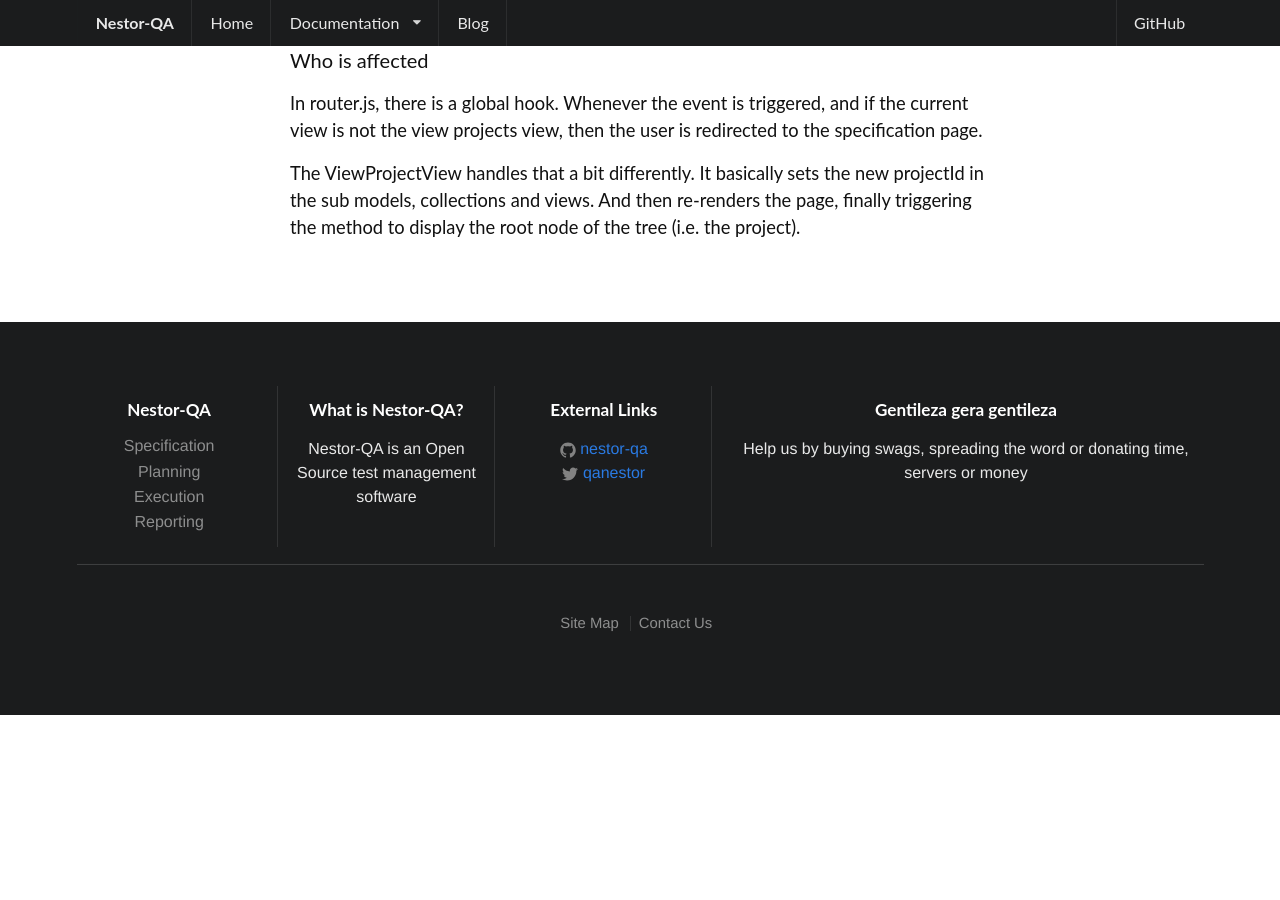
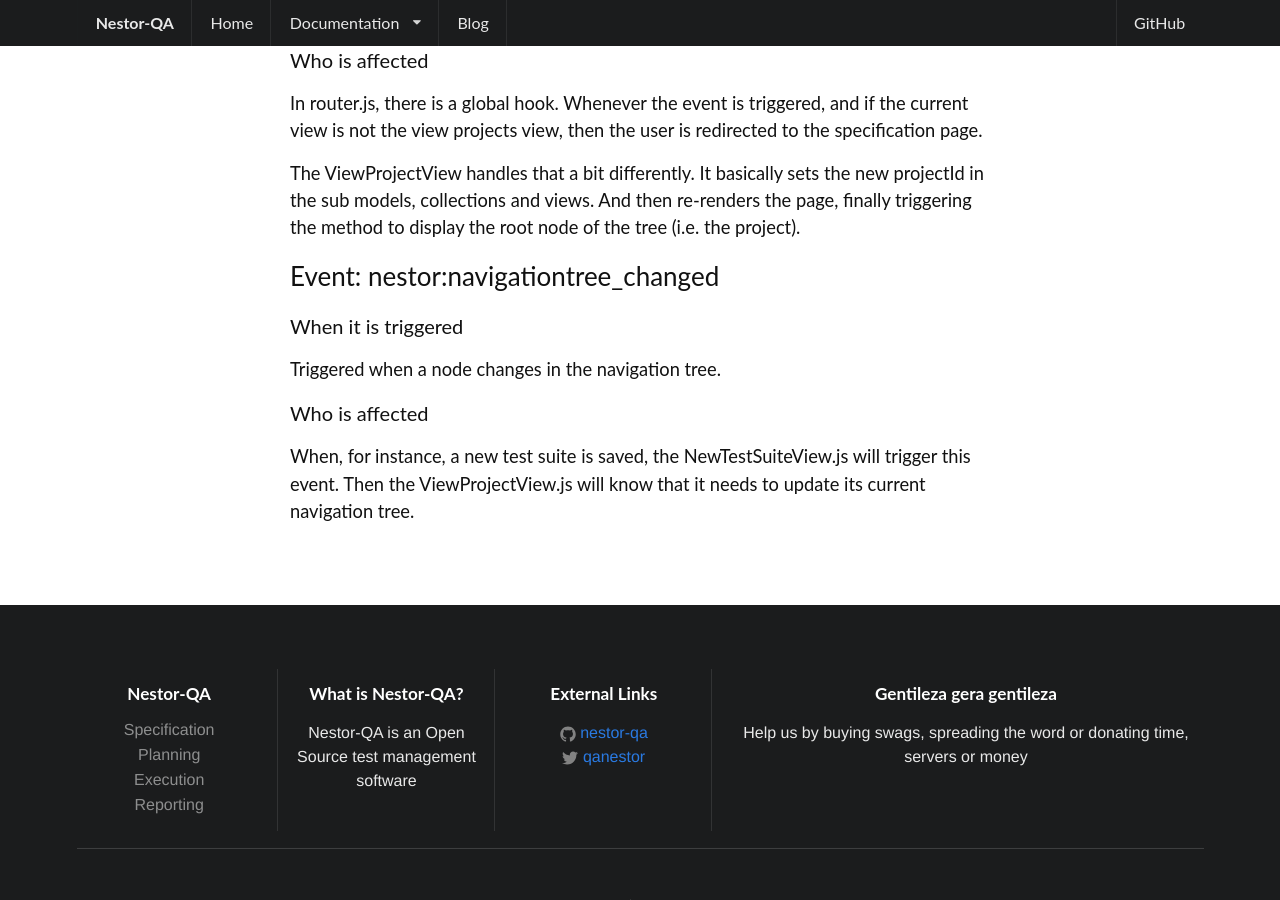
Before and after one commit to nestor-qa/nestor-qa.github.io, a Jekyll site: the page built from documentation/for-developers/backbone-events.md, in a window 1280 px wide and 900 px high, scrolled down 479 px. Built offline with Jekyll 4.4.1, drawn with Linux system fonts in a browser that asks for light colours; before the commit the page ends 1194 px from its top, so only the background shows below that.

Commit message:
Add event doc for nestor:navigationtree_changed

```diff
--- a/documentation/for-developers/backbone-events.md
+++ b/documentation/for-developers/backbone-events.md
@@ -25,3 +25,15 @@ specification page.
 The ViewProjectView handles that a bit differently. It basically sets the new projectId
 in the sub models, collections and views. And then re-renders the page, finally triggering
 the method to display the root node of the tree (i.e. the project).
+
+### Event: nestor:navigationtree_changed
+
+#### When it is triggered
+
+Triggered when a node changes in the navigation tree.
+
+#### Who is affected
+
+When, for instance, a new test suite is saved, the NewTestSuiteView.js will trigger
+this event. Then the ViewProjectView.js will know that it needs to update its current
+navigation tree.
```
